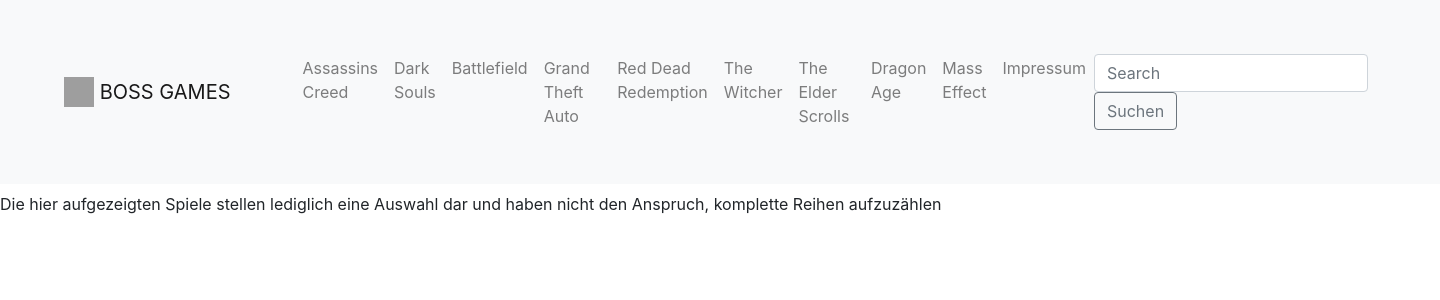
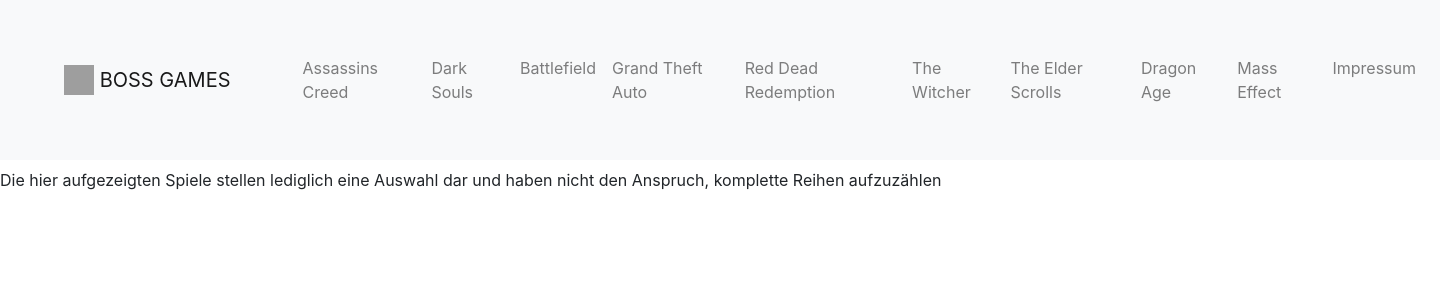
Before and after one commit to edelstejn/devkeks, a PHP site: page /index.php in a window 1440 px wide. Shown: the top 300 px of the page. Run offline with PHP 8.4, Linux system fonts and the light colour scheme; data that the repository does not hold is empty; grey boxes are pictures that could not be loaded.

Commit message:
Update header.php

```diff
--- a/inc/header.php
+++ b/inc/header.php
@@ -48,9 +48,5 @@
 			<a class="nav-link" href="../php/impressum.php">Impressum</a>
 		</li>
 	</ul>
-		<form class="form-inline my-2 my-lg-0 mr-lg-5">
-    		<input class="form-control mr-sm-2" type="search" placeholder="Search" aria-label="Search" action="search.php" method="post">
-    		<button class="btn btn-outline-secondary my-2 my-sm-0" type="submit">Suchen</button>
-		</form>
-	</div>
+  </div>
 </nav>
```
